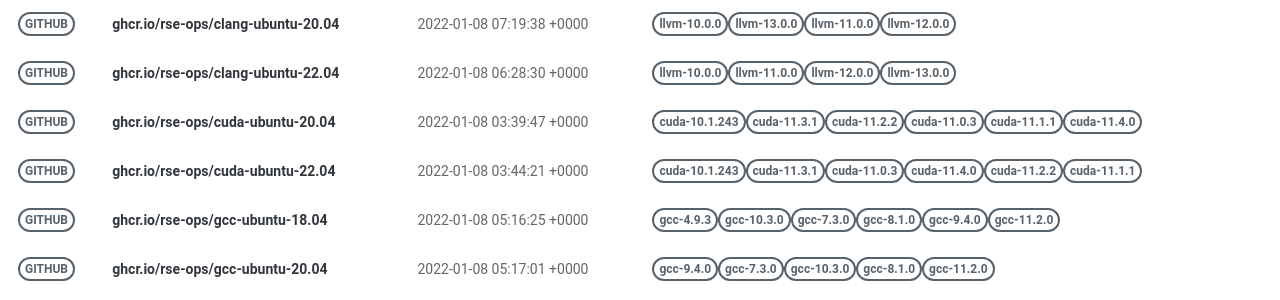
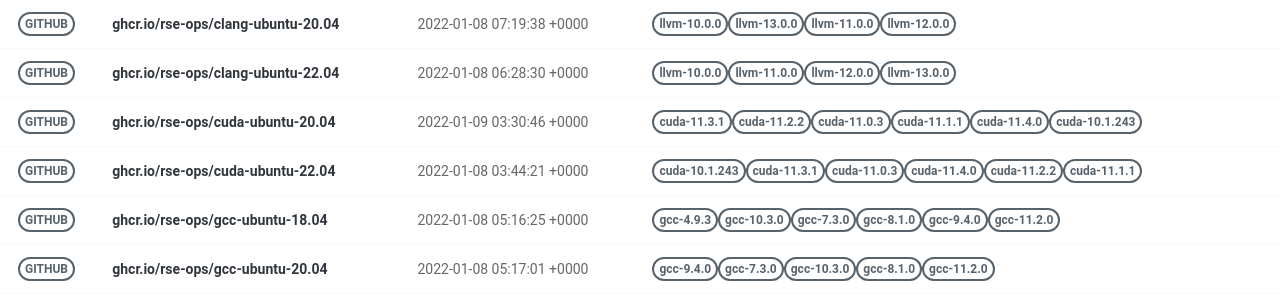
Before and after one commit to rse-ops/docker-images, a Jekyll site: the page built from pages/index.md, in a window 1280 px wide. Shown: the part 179-479 px from the top of the page. Built offline with Jekyll 4.4.1, drawn with Linux system fonts in a browser that asks for light colours; nearby versions of some CDN libraries.

Commit message:
Automated push to update library 2022-01-09

```diff
--- a/_library/ghcr.io-rse-ops-cuda-ubuntu-20.04.md
+++ b/_library/ghcr.io-rse-ops-cuda-ubuntu-20.04.md
@@ -1,14 +1,11 @@
 ---
 layout: container
 name: ghcr.io/rse-ops/cuda-ubuntu-20.04
-updated_at: 2022-01-08 03:39:47.920553
+updated_at: 2022-01-09 03:30:46.214470
 
 
 container_url: https://github.com/orgs/rse-ops/packages/container/package/cuda-ubuntu-20.04
 versions:
- - tag: cuda-10.1.243
-   dockerfile: https://github.com/rse-ops/docker-images/blob/main/ubuntu/cuda/Dockerfile
-   manifest: https://crane.ggcr.dev/manifest/ghcr.io/rse-ops/cuda-ubuntu-20.04:cuda-10.1.243
  - tag: cuda-11.3.1
    dockerfile: https://github.com/rse-ops/docker-images/blob/main/ubuntu/cuda/Dockerfile
    manifest: https://crane.ggcr.dev/manifest/ghcr.io/rse-ops/cuda-ubuntu-20.04:cuda-11.3.1
```
Also changed, not shown: other parts of _library/ghcr.io-rse-ops-cuda-ubuntu-20.04.md (+3 -0 lines).
